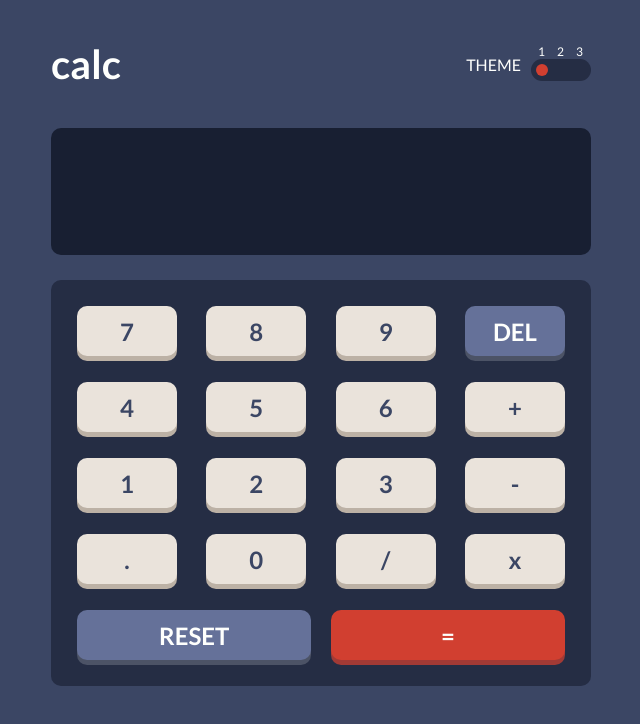
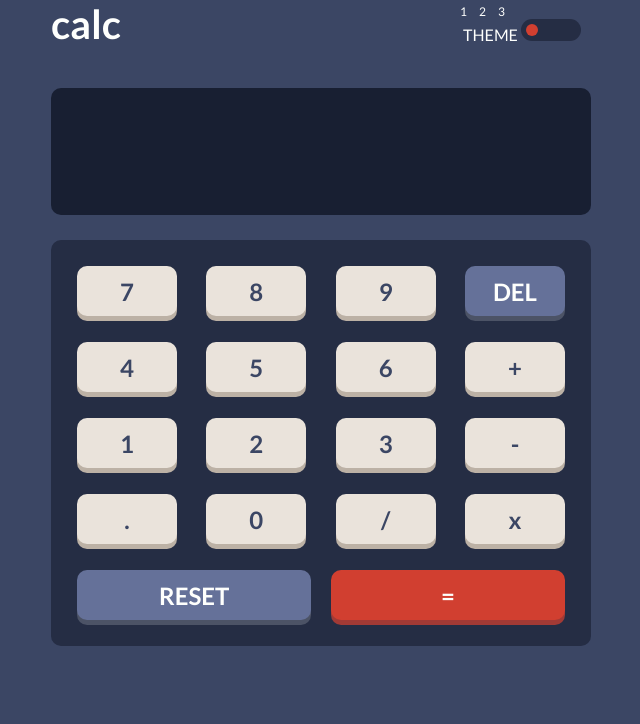
Before and after one commit to im-usb/calculator-app, a plain HTML site: page index.html in a window 1280 px wide. Shown: the whole page, without its empty margins (319-959 px from the left). Drawn offline with Linux system fonts and the light colour scheme.

Commit message:
Update index.html

```diff
--- a/index.html
+++ b/index.html
@@ -12,15 +12,15 @@
     <link rel="stylesheet" href="./css/responsive.css">
 </head>
 <body>
-    <div class="main">
+    <main>
         <div class="container">
             <div class="row row-1" id="row-1">
                 <h1>calc</h1>
                 <div class="theme-slider">
-                    <label for="slider">THEME</label>
                     <div>
                         <p><span id="span1">1</span><span id="span2">2</span>3</p>
-                        <input type="range" min="1" max="3" name="Theme" id="slider" value="1">
+                        <label for="slider">THEME <input type="range" min="1" max="3" name="Theme" id="slider" value="1"></label>
+
                     </div>
                 </div>
             </div>
@@ -58,7 +58,7 @@
                 </div>
             </div>
         </div>
-    </div>
+    </main>
     <script src="./js/script.js"></script>
 </body>
 </html>
```
